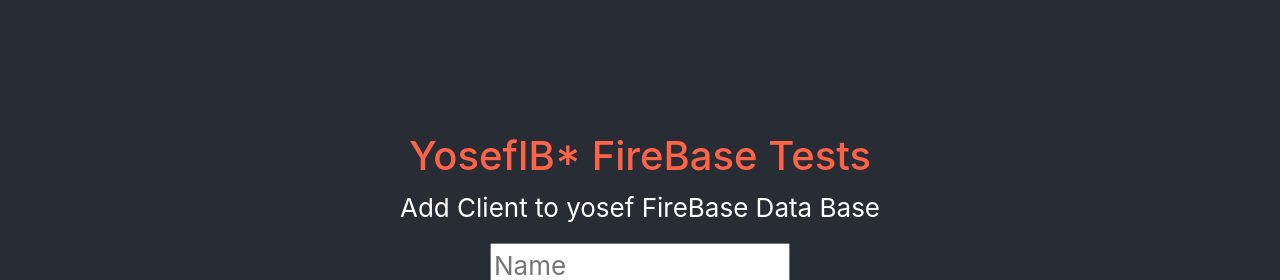
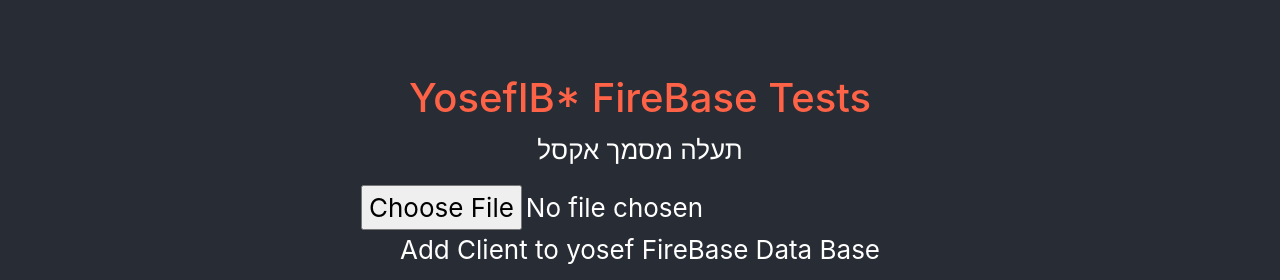
Before and after one commit to YosefIB/fireBase_test, a React (Create React App) app in the folder my-app/: page / in a window 1280 px wide. Shown: the top 280 px of the page. Built offline with nearby package versions, Linux system fonts and the light colour scheme; no server answers; the database is empty.

Commit message:
add xls file

```diff
--- a/my-app/package.json
+++ b/my-app/package.json
@@ -18,7 +18,8 @@
     "react-dom": "^19.1.0",
     "react-scripts": "5.0.1",
     "typescript": "^4.9.5",
-    "web-vitals": "^2.1.4"
+    "web-vitals": "^2.1.4",
+    "xlsx": "^0.18.5"
   },
   "scripts": {
     "start": "react-scripts start",
--- a/my-app/src/App.tsx
+++ b/my-app/src/App.tsx
@@ -3,15 +3,65 @@
 import "./App.css";
 import AddClient from "./components/AddClient";
 import ClientList from "./components/ClientList";
+import * as XLSX from "xlsx";
+  import { collection, addDoc } from "firebase/firestore";
+import { db } from "./firebase"; // הנתיב לקובץ firebase.js
+import Show_penkas_hpoharem from "./components/Show_penkas_hpoharem";
 
 function App() {
+
+// הוספת פונקציה להעלאת קובץ אקסל
+const handleFileUpload = (e: React.ChangeEvent<HTMLInputElement>) => {
+  const file = e.target.files?.[0];
+  const reader = new FileReader();
+  if (!file) {
+    console.error("No file selected");
+    return;
+  }
+
+  reader.onload = (event: ProgressEvent<FileReader>) => {
+    const result = event.target?.result;
+    if (!result) {
+      console.error("File reading failed");
+      return;
+    }
+
+    // המרת התוכן של הקובץ לאובייקט JSON
+    const data = new Uint8Array(result as ArrayBuffer);
+    const workbook = XLSX.read(data, { type: "array" });
+    const worksheet = workbook.Sheets[workbook.SheetNames[0]];
+    const jsonData = XLSX.utils.sheet_to_json(worksheet);
+
+    console.log(jsonData); // כאן תראה את כל הנתונים מה-Excel
+    // שלח ל-Firebase בשלב הבא
+
+  uploadToFirebase(jsonData);
+
+  };
+
+  reader.readAsArrayBuffer(file);
+
+}
+
+const uploadToFirebase = async (data:any) => {
+  const collectionRef = collection(db, "people2");
+  for (const item of data) {
+    await addDoc(collectionRef, item);
+  }
+};
+
+
+
   return (
     <div className="App">
 
       <header className="App-header">
          <h1 style={{color:"tomato"}}>YosefIB* FireBase Tests</h1>
+         <p>תעלה מסמך אקסל</p>
+         <input type="file" accept=".xlsx, .xls" onChange={handleFileUpload} />
         <AddClient />
         <ClientList />
+        <Show_penkas_hpoharem />
       </header>
     </div>
   );
--- /dev/null
+++ b/my-app/src/components/Show_penkas_hpoharem.tsx
@@ -0,0 +1,36 @@
+import { collection, getDocs } from "firebase/firestore";
+import { db } from "../firebase";
+import { useEffect, useState } from "react";
+
+type Person = {
+  id: string;
+  name?: string;
+  idNumber?: string;
+};
+
+const Show_penkas_hpoharem = () => {
+  const [people, setPeople] = useState<Person[]>([]);
+
+  useEffect(() => {
+    const fetchData = async () => {
+      const snapshot = await getDocs(collection(db, "people2"));
+      console.log(snapshot);
+      const list = snapshot.docs.map((doc) => ({ id: doc.id, ...doc.data() }));
+      setPeople(list);
+    };
+
+    fetchData();
+  }, []);
+
+  return (
+    <ul>
+      {people.map((person) => (
+        <li key={person.id}>
+          {person.name} - {person.idNumber}
+        </li>
+      ))}
+    </ul>
+  );
+};
+
+export default Show_penkas_hpoharem;
```
Also changed, not shown: 1 other file (tests, documents, lock files or other folders).
